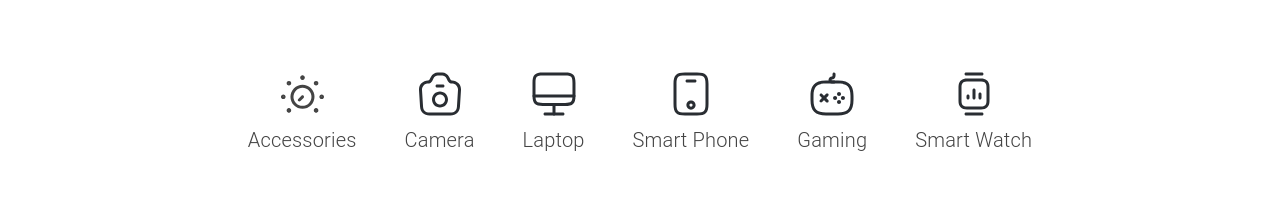
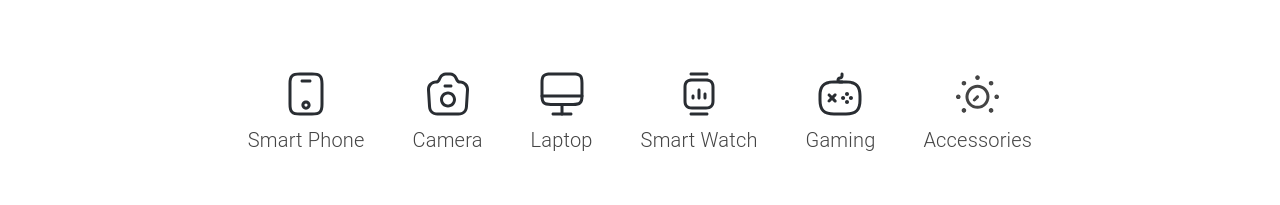
Before and after one commit to ziaeezohreh909/payment-maxa-tech, a Next.js app: page /products in a window 1280 px wide. Shown: the part 171-376 px from the top of the page. Built offline with nearby package versions, Linux system fonts and the light colour scheme; data requests are answered from the project's data file.

Commit message:
fix: Edit CategoryFilterButton

```diff
--- a/src/components/product/components/category-filter-button/index.tsx
+++ b/src/components/product/components/category-filter-button/index.tsx
@@ -10,8 +10,8 @@ import smartWatch from "@/assets/images/categories-icons/watch-status.svg";
 const category = [
   {
     id: 1,
-    src: accessories,
-    name: "Accessories",
+    src: smartPhone,
+    name: "Smart Phone",
   },
   {
     id: 2,
@@ -26,8 +26,8 @@ const category = [
   },
   {
     id: 4,
-    src: smartPhone,
-    name: "Smart Phone",
+    src: smartWatch,
+    name: "Smart Watch",
   },
   {
     id: 5,
@@ -36,12 +36,16 @@ const category = [
   },
   {
     id: 6,
-    src: smartWatch,
-    name: "Smart Watch",
+    src: accessories,
+    name: "Accessories",
   },
 ];
 
-function CategoryFilterButton() {
+function CategoryFilterButton({
+  setCategory,
+}: {
+  setCategory: React.Dispatch<React.SetStateAction<string>>;
+}) {
   return (
     <Box sx={{ display: "flex", flexWrap: "wrap", gap: "32px", mb: "48px" }}>
       {category.map((item) => (
@@ -73,6 +77,7 @@ function CategoryFilterButton() {
               fontWeight: "300",
               textAlign: "center",
             }}
+            onClick={() => setCategory(item.name)}
           >
             {item.name}
           </Typography>
```
